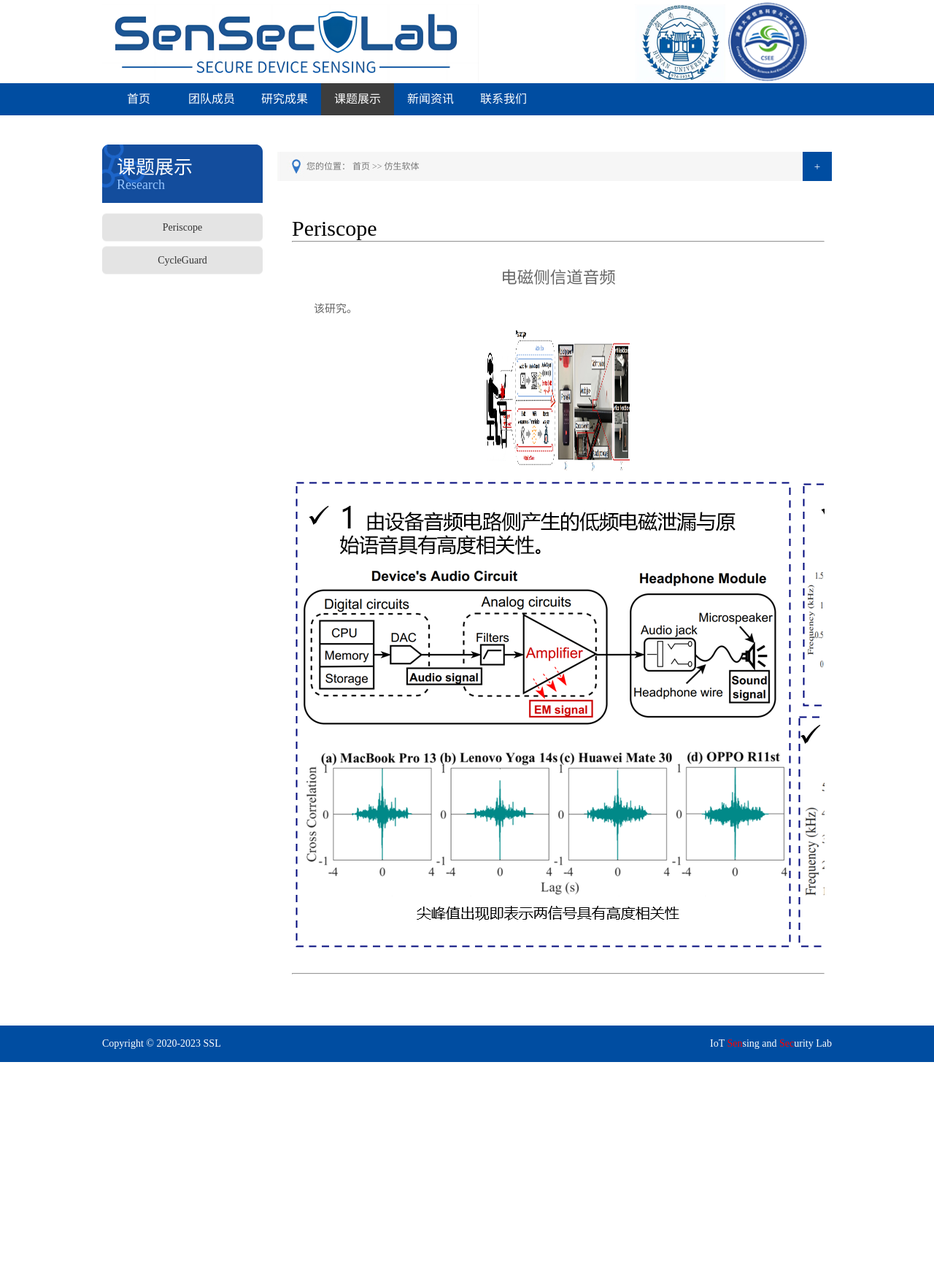
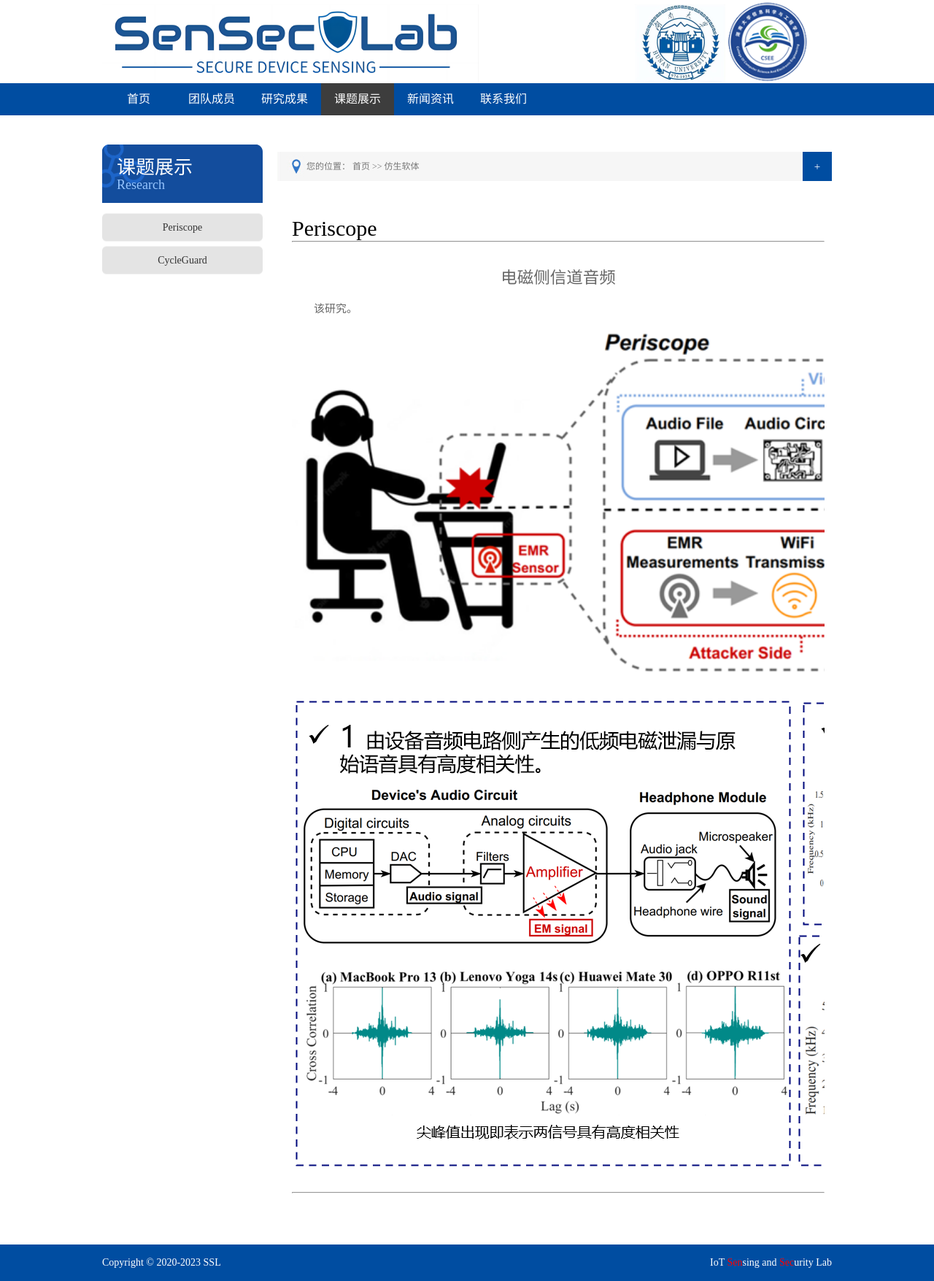
Before and after one commit to senseclab/senseclab.github.io, a Jekyll site: the page built from pages/soft-robotics.html, in a window 1280 px wide. Shown: the whole page at 73% size. Built offline with Jekyll 4.4.1, drawn with Linux system fonts in a browser that asks for light colours; before the commit the page ends 1455 px from its top, so only the background shows below that.

Commit message:
Update soft-robotics.html

```diff
--- a/pages/soft-robotics.html
+++ b/pages/soft-robotics.html
@@ -19,7 +19,7 @@ description: 仿生软体
       <br>
       <p style="text-indent:2em"><a>该研究。</a></p>
       <br>
-      <p align="center"><a><img src="/images/research/Periscope1.png"  height="200" width="200" alt="Periscope"/></a></p>
+      <p align="center"><a><img src="/images/research/Periscope1.png"  height="500" alt="Periscope"/></a></p>
       <p align="center"><a><img src="/images/research/periscope2.png" alt="Periscope"/></a></p>
       <div style="margin-top:30px"></div>
       <hr>
```
